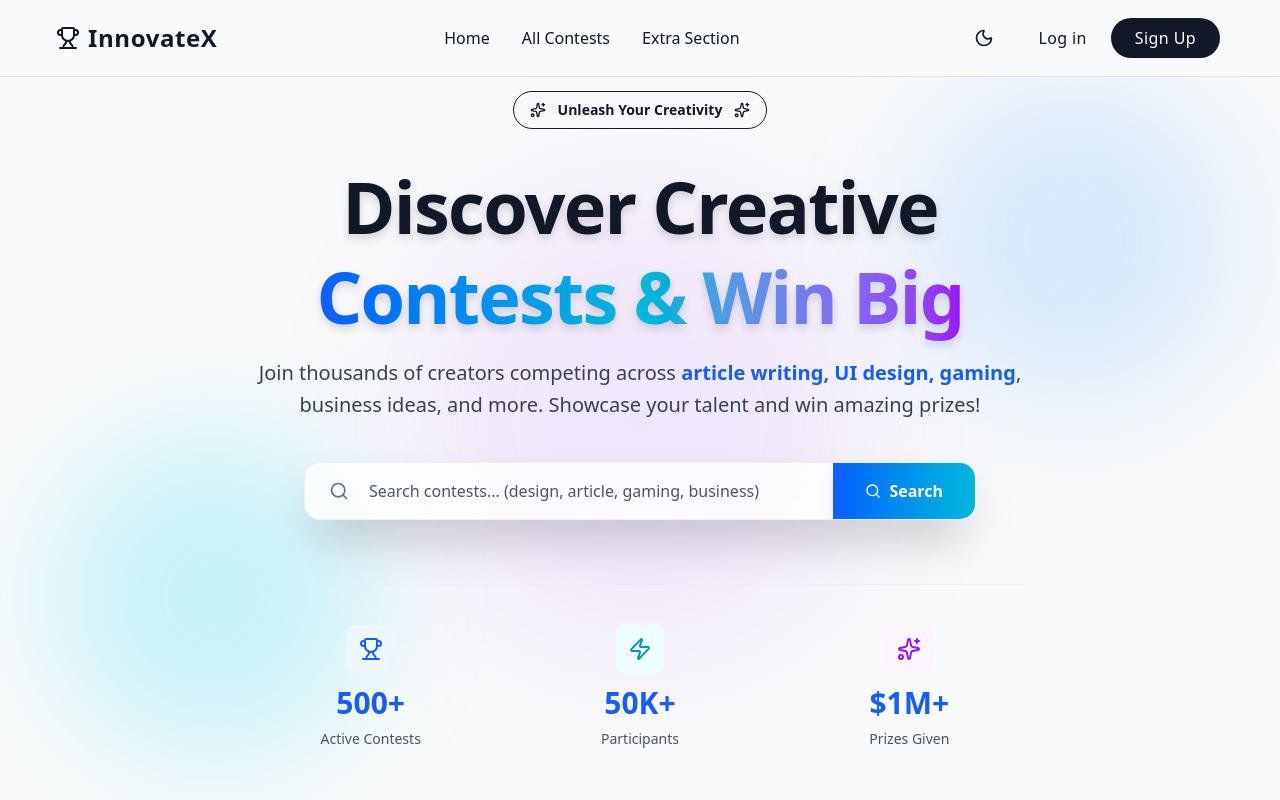
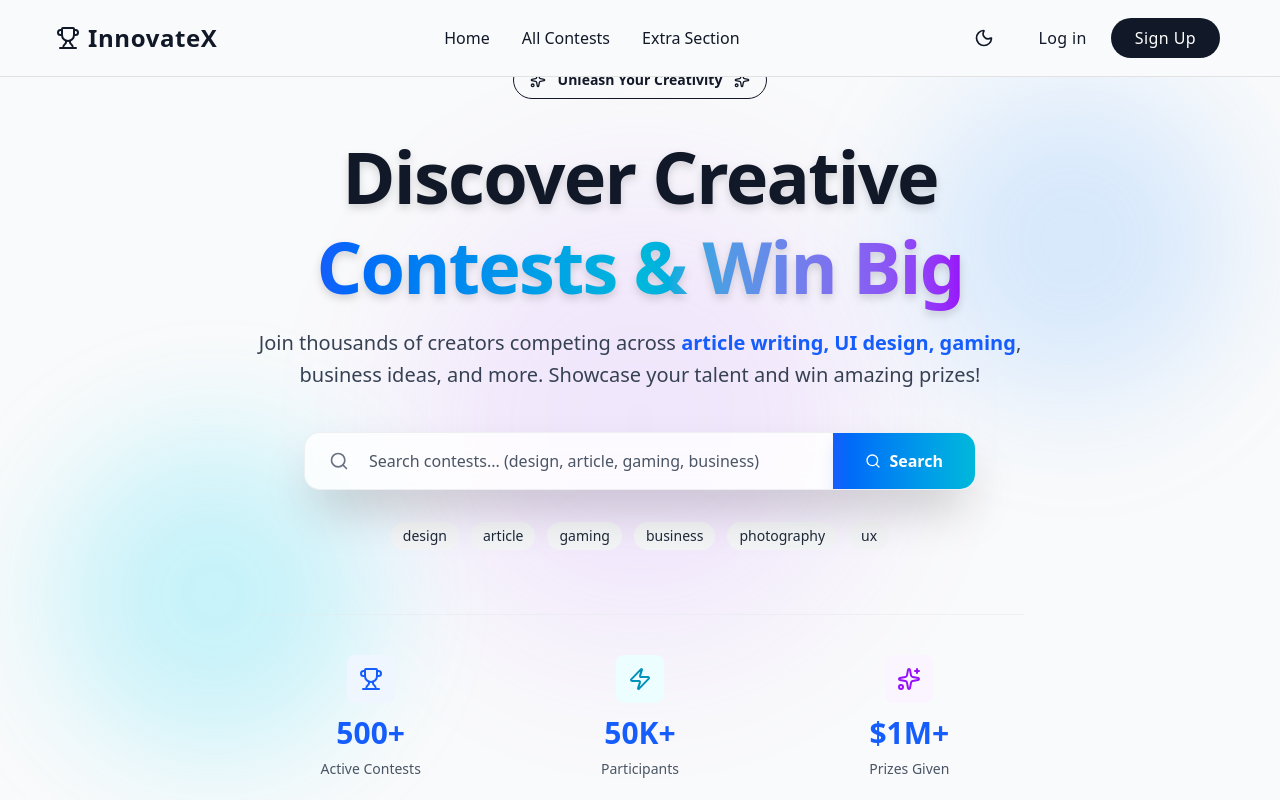
Before and after one commit to naims6/Innovate-X, a React (Vite) app: page / in a window 1280 px wide. Shown: the top 800 px of the page. Built offline with nearby package versions, Linux system fonts and the light colour scheme; no server answers.

Commit message:
fix: users select bug.

```diff
--- a/src/Pages/AllContests/AllContests.jsx
+++ b/src/Pages/AllContests/AllContests.jsx
@@ -1,6 +1,6 @@
 import React, { useState } from "react";
 import { useQuery } from "@tanstack/react-query";
-import { useNavigate } from "react-router";
+import { useNavigate, useSearchParams } from "react-router";
 import ContestCard from "../../Components/ContestCard";
 import useTheme from "../../hooks/useTheme";
 import useAuth from "../../hooks/useAuth";
@@ -11,15 +11,17 @@ const AllContests = () => {
   const { theme } = useTheme();
   const { user } = useAuth();
   const axiosSecure = useAxiosSecure();
+  const [searchParams] = useSearchParams();
+  const searchQuery = searchParams.get("search") || "";
   const navigate = useNavigate();
-  const [searchTerm, setSearchTerm] = useState("");
+  const [searchTerm, setSearchTerm] = useState(searchQuery);
   const [selectedCategory, setSelectedCategory] = useState("All");
   const [sortBy, setSortBy] = useState("newest");
 
   const { data: allContest = [], isLoading } = useQuery({
     queryKey: ["allContest"],
     queryFn: async () => {
-      const result = await axiosSecure(`/contests`);
+      const result = await axiosSecure(`/contests?search=${searchTerm}`);
       return result.data;
     },
   });
--- a/src/Pages/Dashboard/AdminDashboard/ManageUser/ManageUser.jsx
+++ b/src/Pages/Dashboard/AdminDashboard/ManageUser/ManageUser.jsx
@@ -41,7 +41,8 @@ export default function ManageUser() {
 
   // determine theme without adding state
   const { theme } = useTheme();
-  const ROLE_OPTIONS = ["User", "Creator", "Admin"];
+
+  const ROLE_OPTIONS = ["user", "creator", "admin"];
 
   return (
     <div className="p-6">
--- a/src/Pages/Dashboard/AdminDashboard/ManageUser/UserTableRow.jsx
+++ b/src/Pages/Dashboard/AdminDashboard/ManageUser/UserTableRow.jsx
@@ -6,6 +6,8 @@ const UserTableRow = ({ user, theme, ROLE_OPTIONS }) => {
   const { role } = user;
   const [selectedRole, setSelectedRole] = useState(role);
   const axiosSecure = useAxiosSecure();
+
+  console.log(selectedRole);
 
   // Logic to update user role
   const handleUserRoleUpdate = async (userId) => {
@@ -52,7 +54,7 @@ const UserTableRow = ({ user, theme, ROLE_OPTIONS }) => {
       {/* ROLE SELECT */}
       <td className="p-3">
         <select
-          value={selectedRole}
+          defaultValue={selectedRole}
           onChange={(e) => setSelectedRole(e.target.value)}
           className={
             "px-3 py-1.5 rounded-md text-sm focus:outline-none border border-border bg-bg-secondary"
@@ -60,7 +62,7 @@ const UserTableRow = ({ user, theme, ROLE_OPTIONS }) => {
         >
           {ROLE_OPTIONS.map((r) => (
             <option key={r} value={r}>
-              {r}
+              {r.toLowerCase()}
             </option>
           ))}
         </select>
--- a/src/Pages/Home/Banner.jsx
+++ b/src/Pages/Home/Banner.jsx
@@ -2,14 +2,35 @@ import { useState } from "react";
 import { motion } from "framer-motion";
 import { Search, Sparkles, Zap, Trophy } from "lucide-react";
 import useTheme from "../../hooks/useTheme";
+import { useNavigate } from "react-router";
 
-const BannerSection = ({ onSearch }) => {
+const BannerSection = () => {
   const [search, setSearch] = useState("");
   const { theme } = useTheme();
+  const navigate = useNavigate();
+
+  // quick contest type chips
+  const contestTypes = [
+    "design",
+    "article",
+    "gaming",
+    "business",
+    "photography",
+    "ux",
+  ];
 
   const handleSearch = (e) => {
     e.preventDefault();
-    if (onSearch) onSearch(search);
+
+    if (!search.trim()) return;
+
+    navigate(`/all-contests?search=${encodeURIComponent(search)}`);
+  };
+
+  const handleTypeClick = (type) => {
+    const normalized = type.toLowerCase();
+    setSearch(normalized);
+    navigate(`/all-contests?search=${normalized}`);
   };
 
   return (
@@ -157,6 +178,24 @@ const BannerSection = ({ onSearch }) => {
             Search
           </button>
         </motion.form>
+        <div className="mt-4 flex flex-wrap justify-center gap-3">
+          {contestTypes.map((type) => (
+            <button
+              key={type}
+              type="button"
+              onClick={() => handleTypeClick(type)}
+              className={`px-3 py-1 rounded-full text-sm font-medium transition ${
+                search === type
+                  ? "bg-blue-600 text-white"
+                  : theme === "dark"
+                  ? "bg-gray-800 text-gray-300 hover:bg-gray-700"
+                  : "bg-gray-100 text-gray-800 hover:bg-gray-200"
+              }`}
+            >
+              {type}
+            </button>
+          ))}
+        </div>
 
         {/* Stats Section */}
         <motion.div
```
